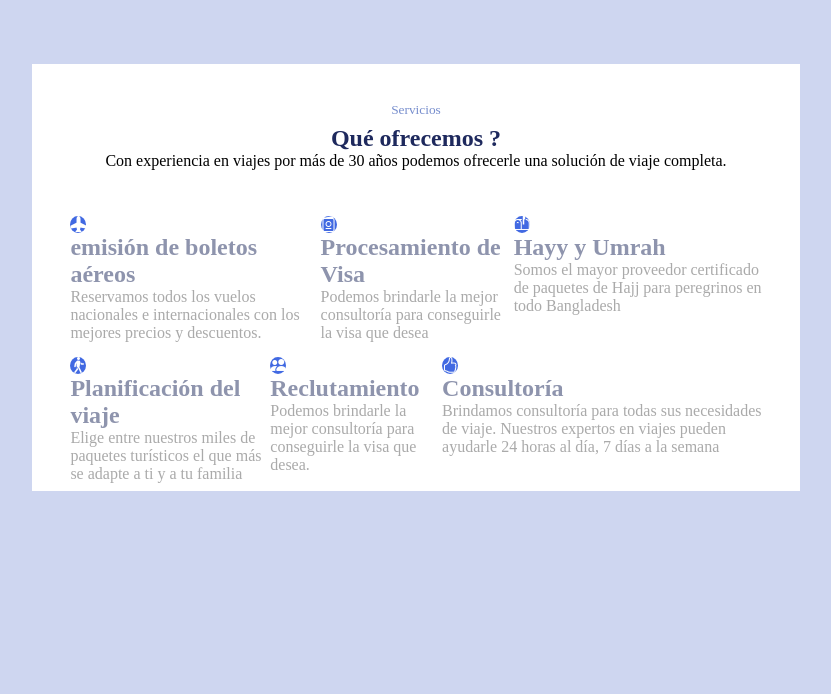
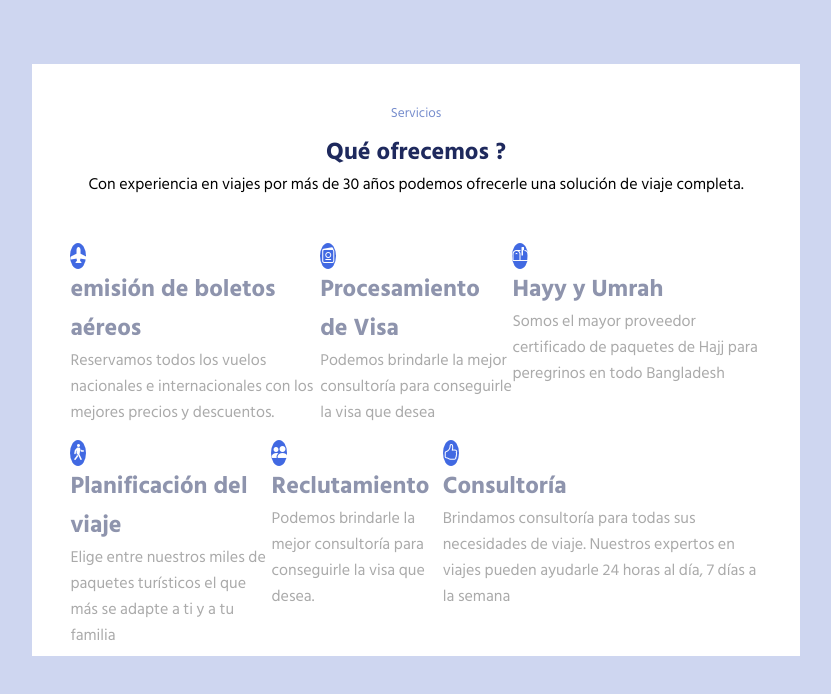
Before and after one commit to ybamBogado/image-based-web-project, a plain HTML site: page index.html in a window 1280 px wide. Shown: the whole page, without its empty margins (224-1055 px from the left). Drawn offline with nearby package versions, Linux system fonts and the light colour scheme.

Commit message:
agregue una fuente, ultimo cambio

```diff
--- a/css/estilos.css
+++ b/css/estilos.css
@@ -1,3 +1,5 @@
+/* imports */
+@import url('https://fonts.googleapis.com/css2?family=Hind+Siliguri:wght@300;400;500;600;700&display=swap');
 /* selector universal */
 *{
     margin: 0;
@@ -5,6 +7,7 @@
 }
 /* variables */
 :root{
+    --fuentePagina:"Hind Siliguri", sans-serif;
     --fondoBody:#ced6f0;
     /* colores componente 1 */
     --fondoSecciones:#ffffff;
@@ -18,6 +21,7 @@
 
 body{
     background-color: var(--fondoBody);
+    font-family: var(--fuentePagina);
 }
 .viajes{
 
```
